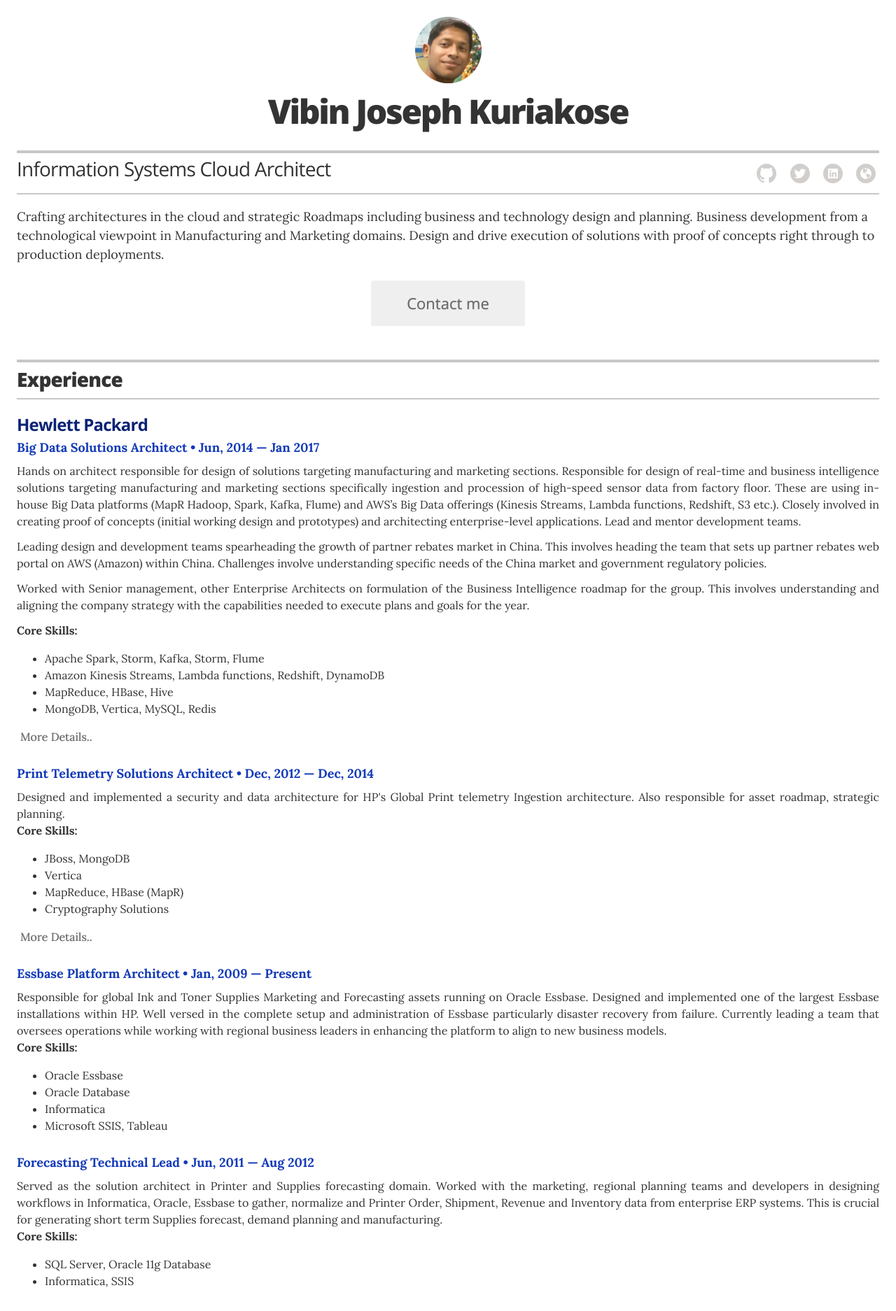
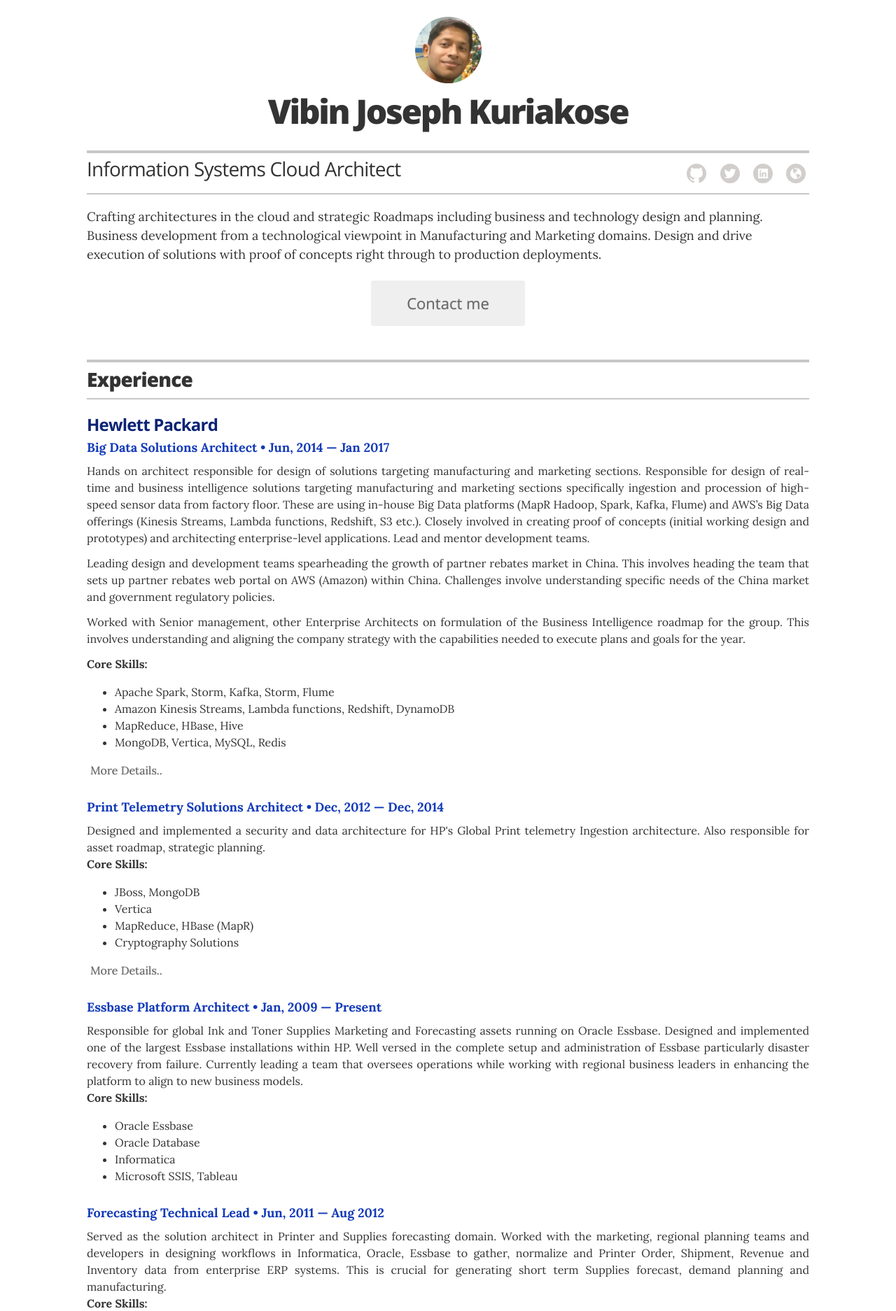
Before and after one commit to viper25/resume, a Jekyll site: the page built from index.html, in a window 1280 px wide. Shown: the top 1874 px of the page at 70% size. Built offline with Jekyll 4.4.1, drawn with Linux system fonts in a browser that asks for light colours.

Commit message:
Change page width

```diff
--- a/_sass/_base.scss
+++ b/_sass/_base.scss
@@ -21,7 +21,7 @@
 .wrapper:after { content:""; display:table; }
 .wrapper:after { clear: both; }
 .wrapper {
-  max-width: 1280px ;
+  max-width: 1080px ;
   padding: 0 24px;
   margin: 0 auto;
   zoom: 1;
```
